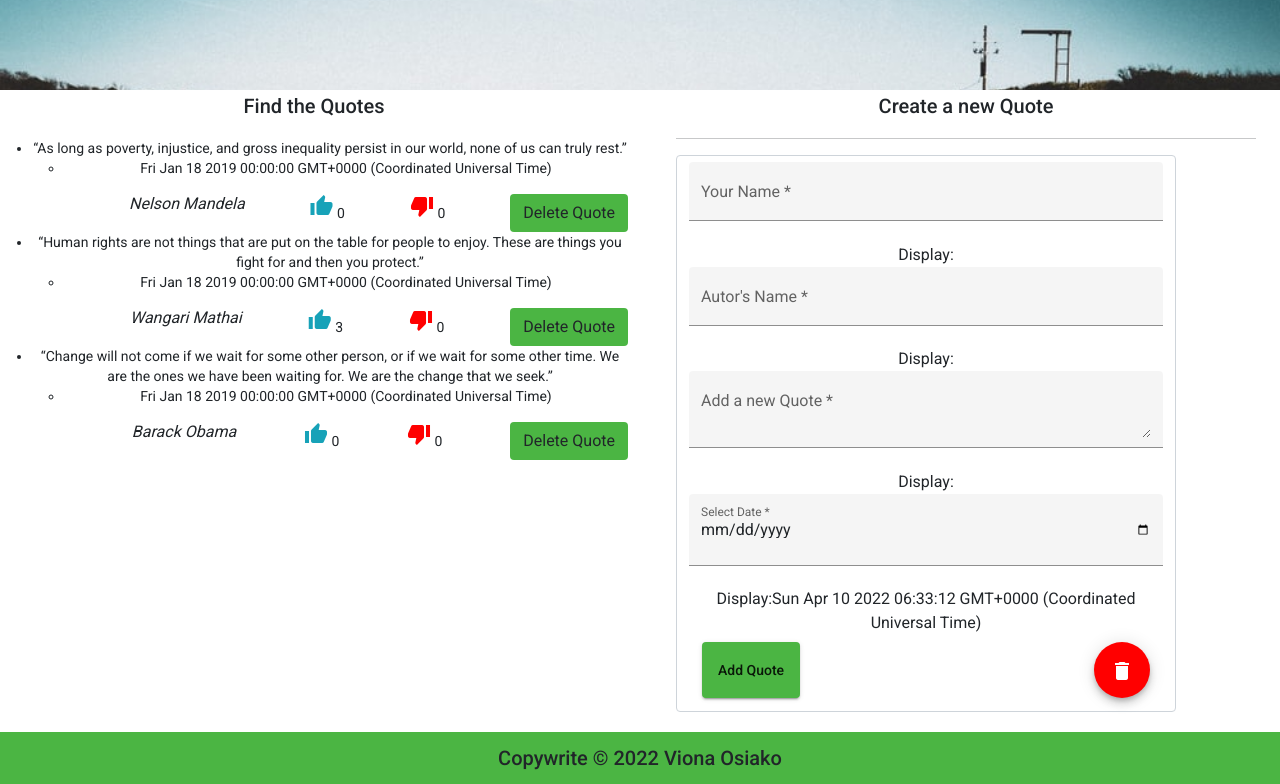
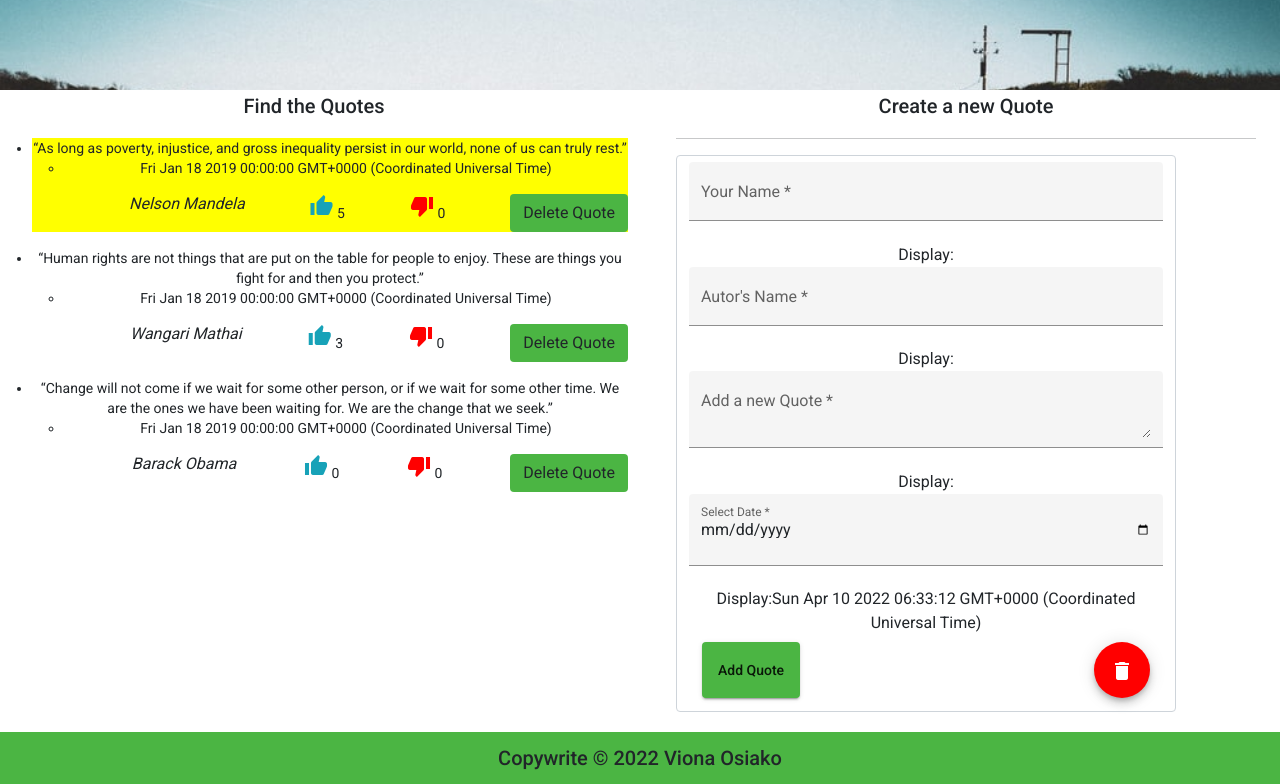
Before and after one commit to vionaosiako/Quotes, an Angular app: page / in a window 1280 px wide. Shown: the part 986-1770 px from the top of the page. Built offline with nearby package versions, Linux system fonts and the light colour scheme.

Commit message:
Add directive highlight

```diff
--- a/src/app/highlight.directive.ts
+++ b/src/app/highlight.directive.ts
@@ -1,10 +1,12 @@
-import { Directive } from '@angular/core';
+import { Directive, ElementRef } from '@angular/core';
 
 @Directive({
   selector: '[appHighlight]'
 })
 export class HighlightDirective {
 
-  constructor() { }
+  constructor(private elm: ElementRef) {
+    elm.nativeElement.style.backgroundColor = 'yellow'
+  }
 
 }
--- a/src/app/quote/quote.component.html
+++ b/src/app/quote/quote.component.html
@@ -3,17 +3,26 @@
         <div  class="showQuote text-center">
             <h2>Find the Quotes</h2>
 
-                 <ul class="">
-                    <div *ngFor='let quoteQuation of quotes; let i = index'>
-                        <li appHighlight>
-                            <!-- <div *ngIf="quoteQuation.upvote ==; then highlight else empty"></div> -->
-                            <span>{{  quoteQuation.quoteContent }}</span>
-                            <app-quote-rating [quotes]="quoteQuation"></app-quote-rating>
-                        </li>
+            <ul *ngFor="let quoteQuation of quotes">
+                <div *ngIf="quoteQuation.upvote==highest && quoteQuation.upvote>0;then highlight else empty">
+                </div>
 
-                    </div>
+                <ng-template #highlight>
+                    <li appHighlight>
+                        <span>{{  quoteQuation.quoteContent }}</span>
+                        <app-quote-rating [quotes]="quoteQuation"></app-quote-rating>
+                    </li>
+                </ng-template>
 
-                </ul>
+                <ng-template #empty>
+                    <li>
+                        <span>{{  quoteQuation.quoteContent }}</span>
+                        <app-quote-rating [quotes]="quoteQuation"></app-quote-rating>
+                    </li>
+                </ng-template>
+
+
+            </ul>
         </div>
     </div>
     <div class="col-lg-6">
--- a/src/app/quote/quote.component.ts
+++ b/src/app/quote/quote.component.ts
@@ -8,11 +8,14 @@ import { Quote } from '../quote';
 })
 export class QuoteComponent implements OnInit {
   quotes:Quote[] = [
-    new Quote(1, 'Viona Osiako', '“As long as poverty, injustice, and gross inequality persist in our world, none of us can truly rest.” ', 'Nelson Mandela',new Date(2019,0,18),0,0),
+    new Quote(1, 'Viona Osiako', '“As long as poverty, injustice, and gross inequality persist in our world, none of us can truly rest.” ', 'Nelson Mandela',new Date(2019,0,18),5,0),
     new Quote(2, 'Viona Osiako', '“Human rights are not things that are put on the table for people to enjoy. These are things you fight for and then you protect.”', 'Wangari Mathai',new Date(2019,0,18),3,0),
     new Quote(3, 'Viona Osiako', '“Change will not come if we wait for some other person, or if we wait for some other time. We are the ones we have been waiting for. We are the change that we seek.”', 'Barack Obama',new Date(2019,0,18),0,0),
 
   ]
+
+  arr: number[] = this.quotes.map(quote=>quote.upvote)
+  highest = Math.max(...this.arr)
 
   addNewQuote(quote:Quote){
     let quoteLength = this.quotes.length;
```
